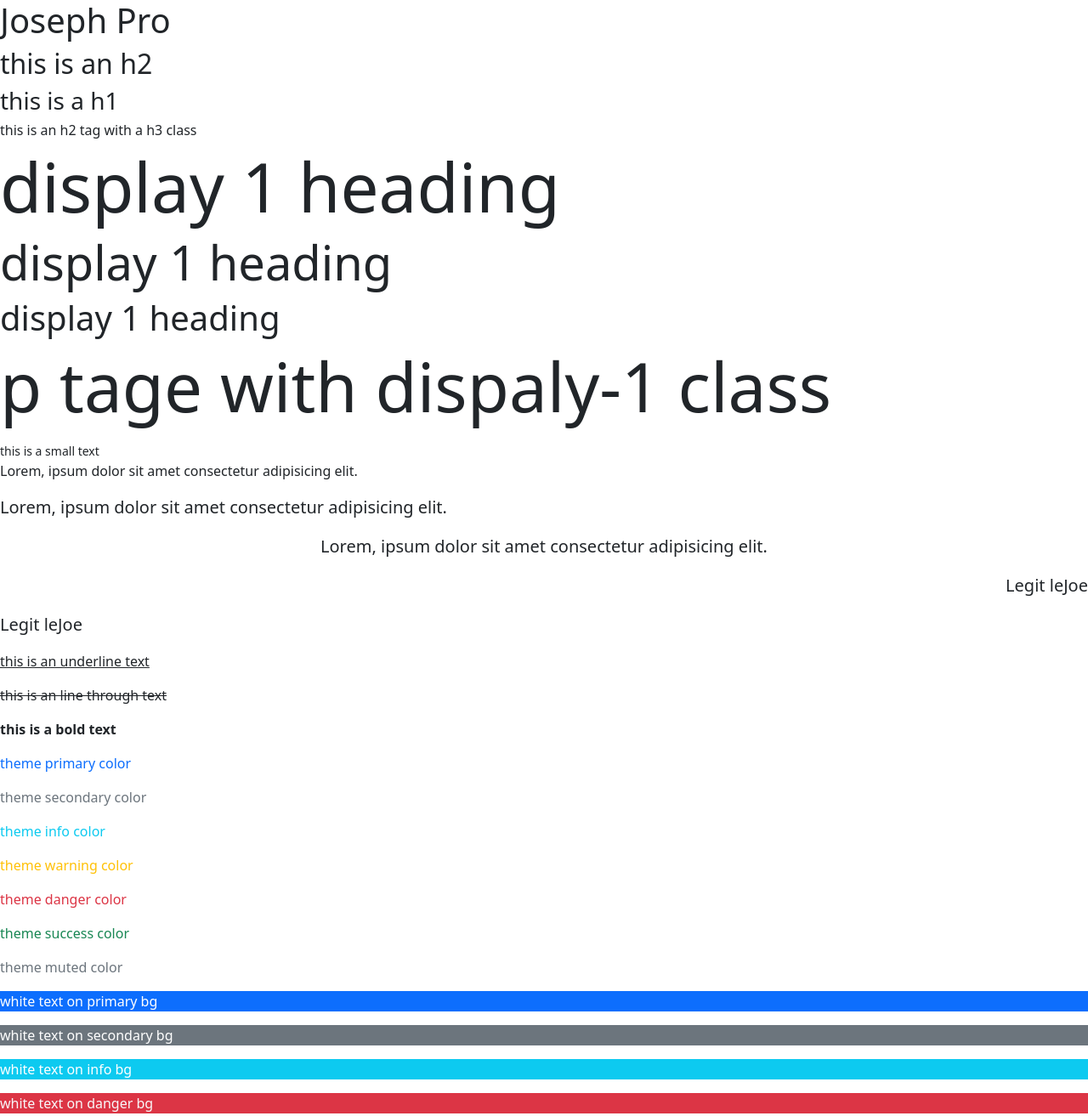
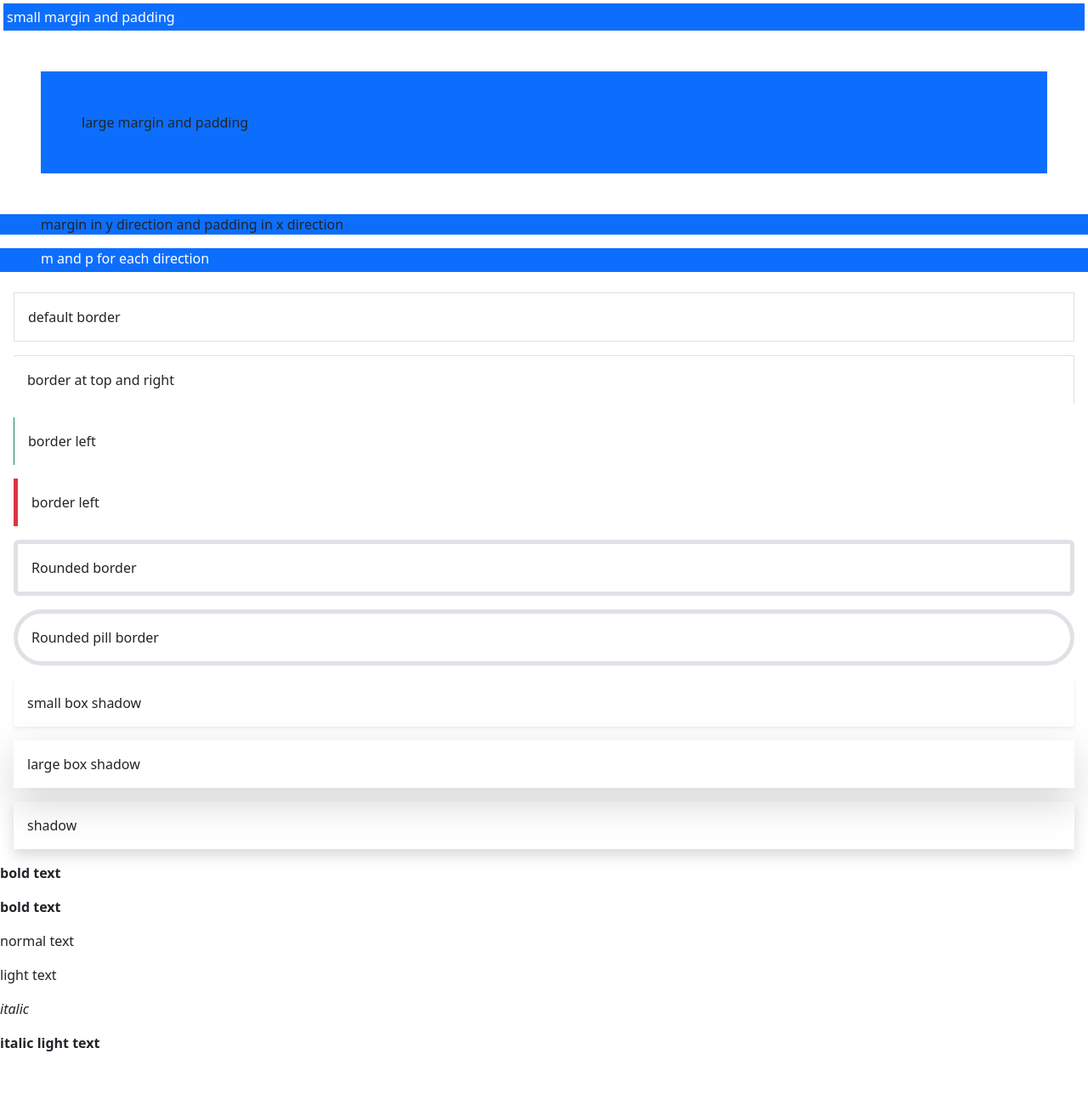
Before and after one commit to Fomonyuytar-Joseph/BS-5, a plain HTML site: page index.html in a window 1280 px wide. Shown: the whole page at 85% size. After the commit the page ends 1255 px from the top, so only its background shows below. Drawn offline with nearby package versions, Linux system fonts and the light colour scheme.

Commit message:
margin and padding

```diff
--- a/index.html
+++ b/index.html
@@ -14,46 +14,37 @@
     <title>Legit LeJoe Books</title>
   </head>
   <body>
-    <h1>Joseph Pro</h1>
-    <h2>this is an h2</h2>
-    <h3>this is a h1</h3>
-    <h2 class="h6">this is an h2 tag with a h3 class</h2>
 
-    <h1 class="display-1"> display 1 heading</h1>
-    <h1 class="display-4"> display 1 heading</h1>
-    <h1 class="display-6"> display 1 heading</h1>
-    <p class="display-1">p tage with dispaly-1 class</p>
+   <!-- margin and padding -->
+  <div class="bg-primary m-1 p-1 text-white ">small margin and padding</div>
+  <div class="bg-primary m-5 p-5">large margin and padding</div>
+  <div class="bg-primary my-3 px-5"> margin in y direction and padding in x direction </div>
+   <div class="bg-primary text-white mt-3 mb-4 ps-5 pe-4 pb-1">m and p for each direction</div>
+
+   <!-- borders -->
+   <div class="m-3 p-3 border">default border</div>
+    <div class="m-3 p-3 border-top border-end">border at top and right</div>
+    <div class="m-3 p-3 border-start border-success">border left</div>
+    <div class="m-3 p-3 border-start border-danger border-5">border left</div>
+    <div class="m-3 p-3 rounded border border-5">Rounded border</div>
+    <div class="m-3 p-3 rounded-pill border border-5">Rounded pill border</div>
+
+   <!-- box shadow -->
+   <div class="m-3 p-3 shadow-sm">small box shadow</div>
+   <div class="m-3 p-3 shadow-lg">large box shadow</div>
+   <div class="m-3 p-3 shadow"> shadow</div>
 
 
-    <!-- Leaad text and alignment -->
-    <small>this is a small text</small>
-    <p>Lorem, ipsum dolor sit amet consectetur adipisicing elit.</p>
-    <p class="lead">Lorem, ipsum dolor sit amet consectetur adipisicing elit.</p>
-    <p class="lead text-center">Lorem, ipsum dolor sit amet consectetur adipisicing elit.</p>
-    <p class="lead text-end">Legit leJoe</p>
-    <p class="lead text-start">Legit leJoe</p>
-
-    <!-- text decoration and font weight -->
-    <p class="text-decoration-underline">this is an underline text</p>
-    <p class="text-decoration-line-through">this is an  line through text</p>
-    <p class="fw-bold">this is a bold text</p>
-
-    <!-- text colors -->
-    <p class="text-primary">theme primary color</p>
-    <p class="text-secondary">theme  secondary color</p>
-    <p class="text-info ">theme info color</p>
-    <p class="text-warning">theme warning color</p>
-    <p class="text-danger">theme danger color</p>
-    <p class="text-success">theme success color</p>
-    <p class="text-muted">theme muted color</p>
 
 
-    <!-- bg colors -->
-    <p class="text-white bg-primary">white text on primary bg </p>
-    <p class="text-white bg-secondary">white text on secondary bg</p>
-    <p class="text-white bg-info">white text on info bg</p>
-    <p class="text-light bg-danger">white text on danger bg</p>
 
+   <!-- font weight -->
+   <p class="fw-bold">bold text </p>
+   <p class="fw-bolder">bold text </p>
+   <p>normal text</p>
+   <p class="fw-light">light text </p>
+   <p class="fst-italic">italic </p>
+   <p class="fw-bold">italic light text </p>
 
     <!-- JavaScript Bundle with Popper -->
     <script
```
